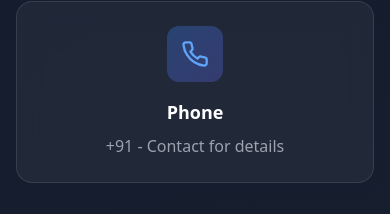
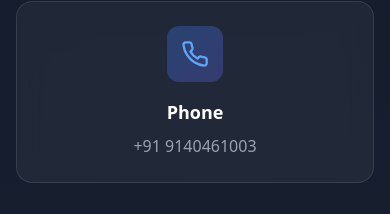
Before and after one commit to avishukla3007/Export, a React (Vite) app: page /contact in a window 390 px wide. Shown: the part 3694-3908 px from the top of the page. Built offline with nearby package versions, Linux system fonts and the light colour scheme.

Commit message:
Add phone number +91 9140461003 to contact section

```diff
--- a/src/sections/ContactSection.tsx
+++ b/src/sections/ContactSection.tsx
@@ -101,8 +101,8 @@ export default function ContactSection() {
     {
       icon: Phone,
       title: 'Phone',
-      value: '+91 - Contact for details',
-      link: 'tel:+91...',
+      value: '+91 9140461003',
+      link: 'tel:+919140461003',
     },
     {
       icon: MapPin,
```
